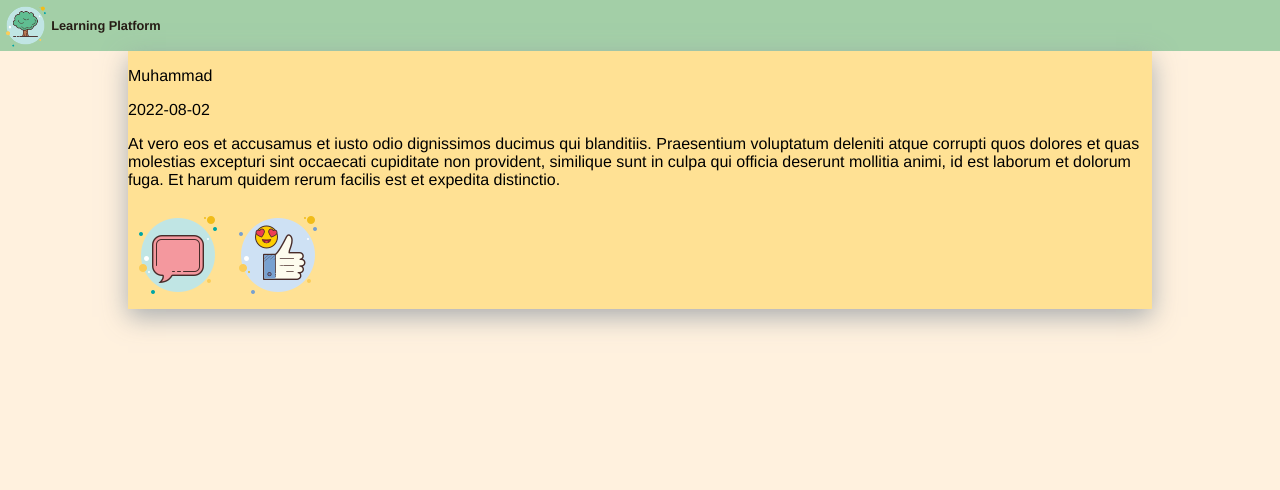
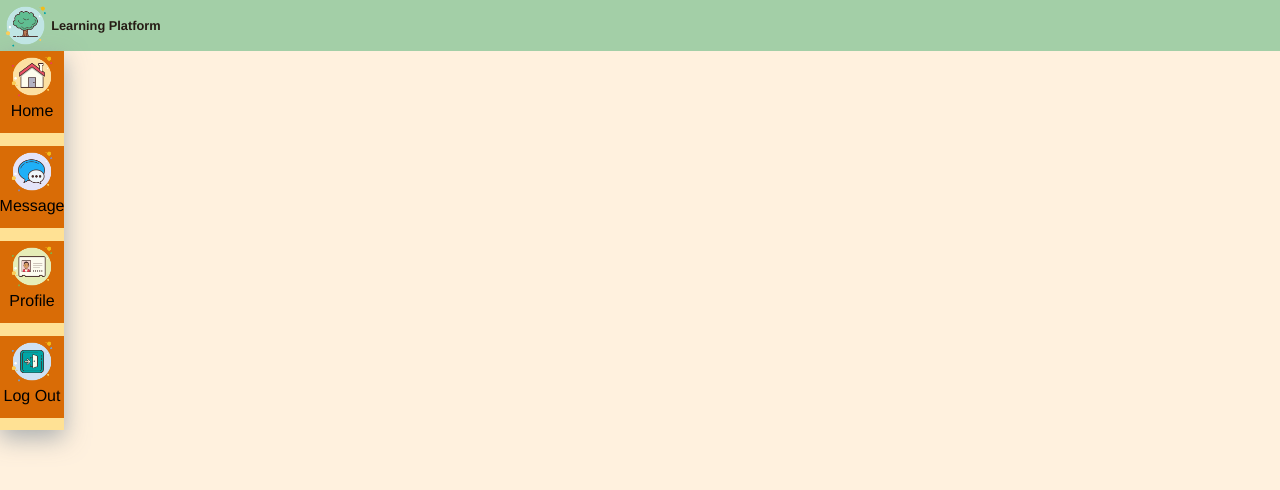
Before and after one commit to freeHashBrown/muhammad-choudhary-capstone-client, a React (Create React App) app: page / in a window 1280 px wide. Shown: the top 490 px of the page. Built offline with nearby package versions, Linux system fonts and the light colour scheme.

Commit message:
Complete navbar in homepage

```diff
--- a/src/pages/HomePage/HomePage.jsx
+++ b/src/pages/HomePage/HomePage.jsx
@@ -3,16 +3,45 @@ import "./HomePage.scss";
 import likeIcon from "../../assets/icons/like-icon.png";
 import commentIcon from "../../assets/icons/comment-icon.png";
 
+import profileIcon from "../../assets/icons/profile-icon.png";
+import homeIcon from "../../assets/icons/homepage-icon.png";
+import messagesIcon from "../../assets/icons/messages-icon.png";
+import logoutIcon from "../../assets/icons/logout-icon.png";
+
+
 
 const HomePage = () => {
     return (
         <main className='home-page'>
-             <nav className='home-page__nav'>
-
+            <nav className='home-page__nav'>
+            <div className='home-page__item'>
+            <img src={homeIcon} alt="" className='home-page__icon'/>
+                    <p className='home-page__link'>
+                        Home
+                    </p>
+            </div>
+            <div className='home-page__item'>
+            <img src={messagesIcon} alt="" className='home-page__icon'/>
+                    <p className='home-page__link'>
+                        Message
+                    </p>
+            </div>
+            <div className='home-page__item'>
+            <img src={profileIcon} alt="" className='home-page__icon'/>
+                    <p className='home-page__link'>
+                        Profile
+                    </p>
+            </div>
+            <div className='home-page__item'>
+            <img src={logoutIcon} alt="" className='home-page__icon'/>
+                    <p className='home-page__link'>
+                        Log Out
+                    </p>
+            </div>
             </nav>
             <article className='home-page__main'>
 
-                <section className='home-page__post'>
+                {/* <section className='home-page__post'>
                     <div className='home-page__top'>
                         <p className='home-page__name'>
                             Muhammad
@@ -31,7 +60,7 @@ const HomePage = () => {
                         <img src={commentIcon} alt="comment" className='home-page__icon'/>
                         <img src={likeIcon} alt="like" className='home-page__icon'/>
                     </div>
-                </section>
+                </section> */}
             </article>
         </main>
     );
--- a/src/pages/HomePage/HomePage.scss
+++ b/src/pages/HomePage/HomePage.scss
@@ -11,7 +11,37 @@
         margin: 0 10vw 0 10vw;
         background-color: colors.$flavescent;
         box-shadow: 0px 8px 24px rgba(149, 157, 165, 0.8);
+    }
 
+    &__nav {
+        display: flex;
+        flex-direction: column;
+        width: 5%;
+        justify-content: space-around;
+        background-color: colors.$flavescent;
+        box-shadow: 0px 8px 24px rgba(149, 157, 165, 0.8);
+
+    }
+
+    &__item {
+        display: flex;
+        flex-direction: column;
+        align-items: center;
+        background-color: colors.$chocolate-web;
+        // margin: 1vw;
+        // padding: 1vw;
+        margin-bottom: 1vw;
+        // margin-left: 0.5vw;
+
+    }
+
+    &__icon {
+        width: 4vw;
+        height: 4vw;
+    }
+
+    &__link {
+        margin: 0 0 1vw 0;
     }
 
 
```
